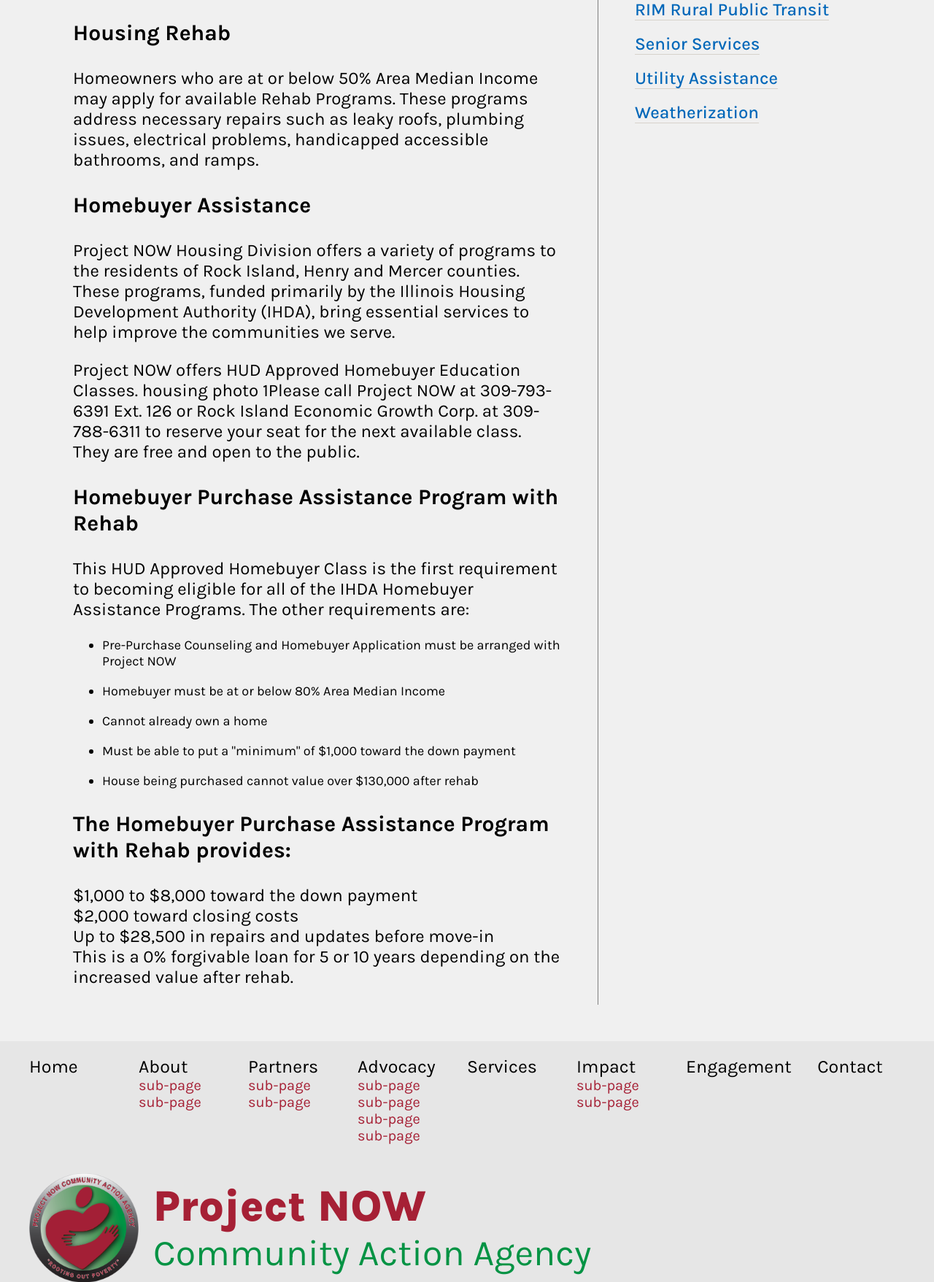
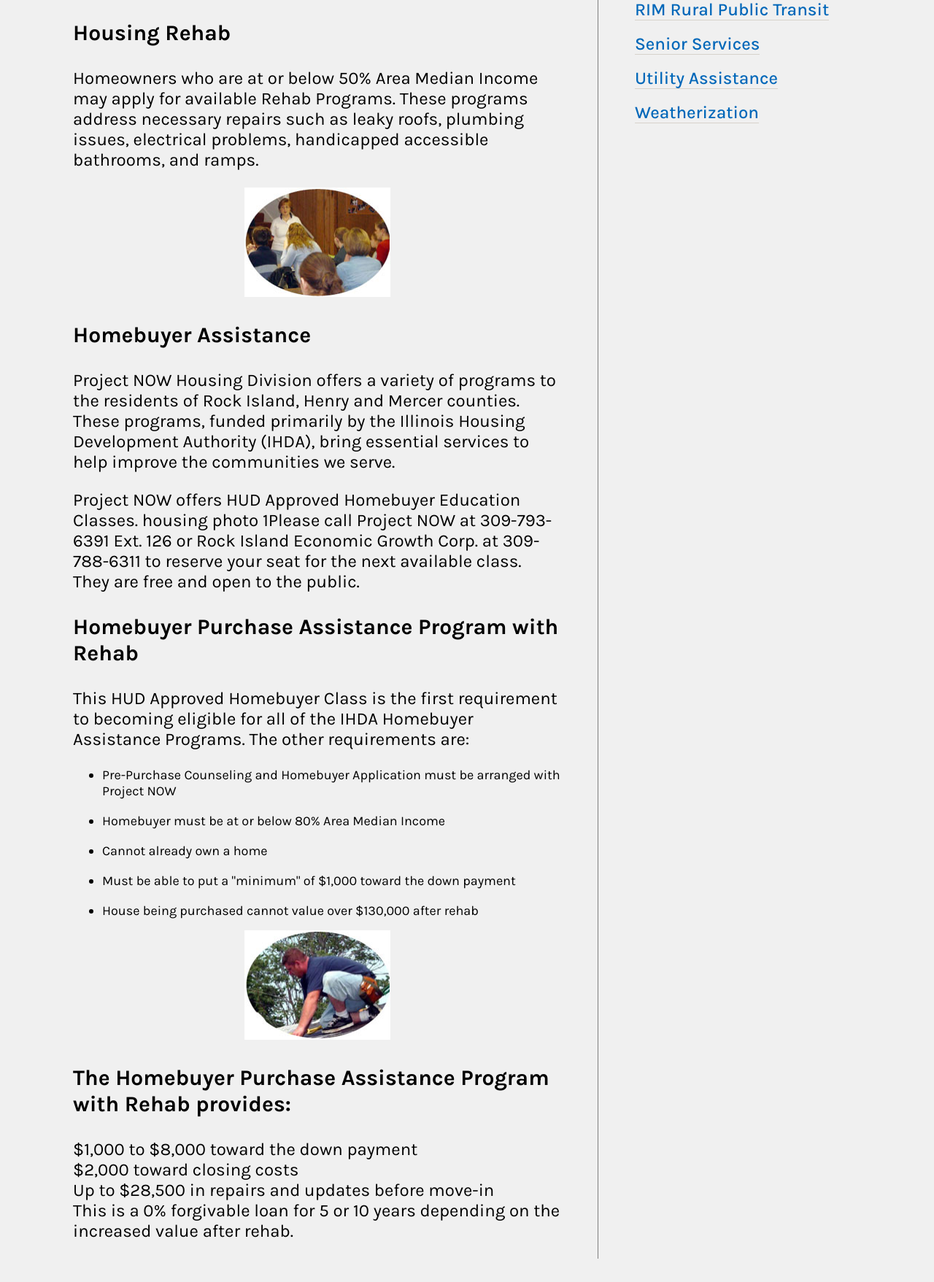
Before and after one commit to kashavpiya/ProjectNOW, a PHP site: page /housing.php in a window 1280 px wide. Shown: the part 809-2566 px from the top of the page at 73% size. Run offline with PHP 8.4, Linux system fonts and the light colour scheme.

Commit message:
housing images

```diff
--- a/housing.php
+++ b/housing.php
@@ -29,6 +29,10 @@
                 <h3>Housing Rehab</h3>
                 <p>Homeowners who are at or below 50% Area Median Income may apply for available Rehab Programs. These programs address necessary repairs such as leaky roofs, plumbing issues, electrical problems, handicapped accessible bathrooms, and ramps.</p>
 
+                <div style="text-align: center;">
+                    <img src="img/image_housing1.jpg" class="good1">
+                    </div>
+
                 <h3>Homebuyer Assistance</h3>
                 <p>Project NOW Housing Division offers a variety of programs to the residents of Rock Island, Henry and Mercer counties. These programs, funded primarily by the Illinois Housing Development Authority (IHDA), bring essential services to help improve the communities we serve.</p>
                 <p>Project NOW offers HUD Approved Homebuyer Education Classes. housing photo 1Please call Project NOW at 309-793-6391 Ext. 126 or Rock Island Economic Growth Corp. at 309-788-6311 to reserve your seat for the next available class. They are free and open to the public.</p>
@@ -42,6 +46,10 @@
                     <li>Must be able to put a "minimum" of $1,000 toward the down payment</li><br>
                     <li>House being purchased cannot value over $130,000 after rehab</li>
                 </ul>
+
+                <div style="text-align: center;">
+                    <img src="img/image_housing2.jpg" class="good1">
+                    </div>
 
                 <h3>The Homebuyer Purchase Assistance Program with Rehab provides:</h3>
                 <p>$1,000 to $8,000 toward the down payment<br>
```
Also changed, not shown: img/image_housing1.jpg (added), img/image_housing2.jpg (added).
